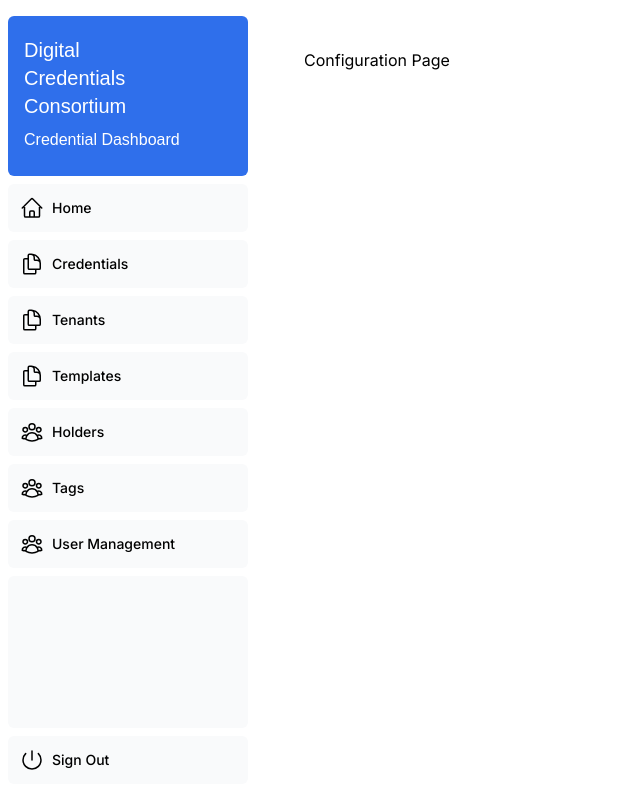
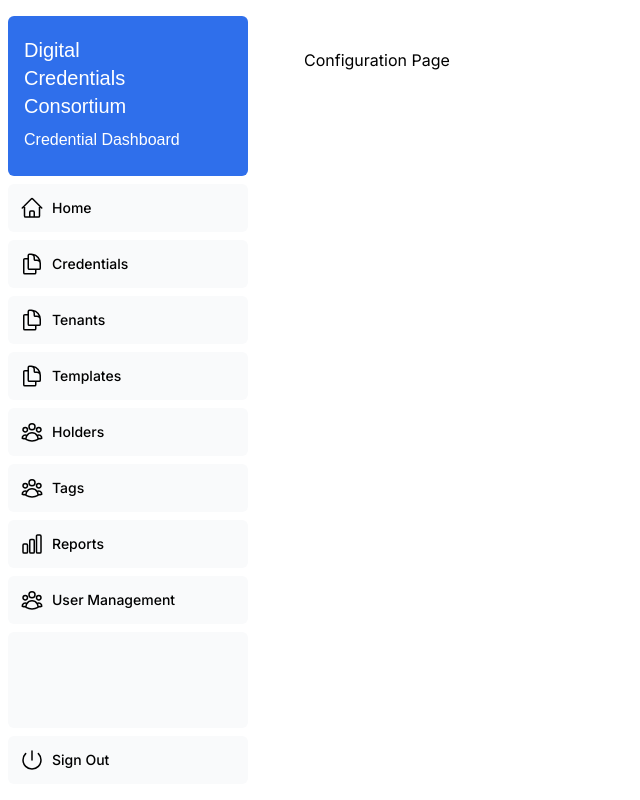
Before and after one commit to digitalcredentials/issuer-dashboard, a Next.js app: page /dashboard/configuration in a window 1280 px wide. Shown: the whole page, without its empty margins (0-640 px from the left). Built offline with nearby package versions, Linux system fonts and the light colour scheme; a web font is replaced by a local one.

Commit message:
add sidebar report navlink

```diff
--- a/app/ui/dashboard/nav-links.tsx
+++ b/app/ui/dashboard/nav-links.tsx
@@ -4,6 +4,7 @@ import {
   UserGroupIcon,
   HomeIcon,
   DocumentDuplicateIcon,
+  ChartBarIcon,
 } from '@heroicons/react/24/outline';
 import Link from 'next/link';
 import { usePathname } from 'next/navigation';
@@ -38,6 +39,11 @@ const links = [
     href: '/dashboard/tags',
     icon: UserGroupIcon,
   },
+  {
+    name: 'Reports',
+    href: '/dashboard/reports',
+    icon: ChartBarIcon,
+  },
   //{ name: 'Credential Settings', href: '/dashboard/configuration', icon: UserGroupIcon },
  // { name: 'Email Settings', href: '/dashboard/email', icon: UserGroupIcon },
   { name: 'User Management', href: '/dashboard/users', icon: UserGroupIcon }
```
